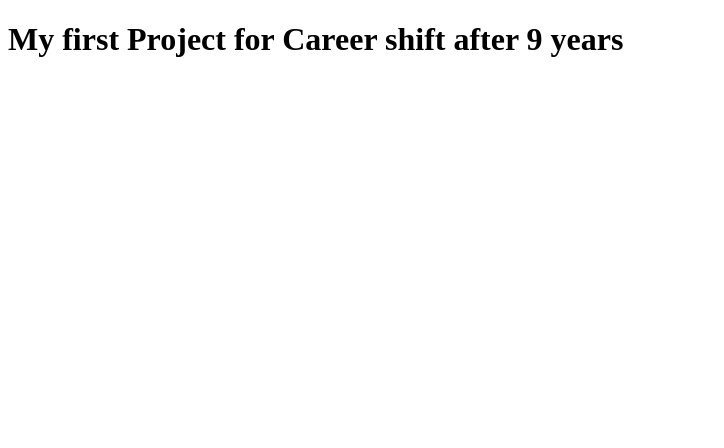
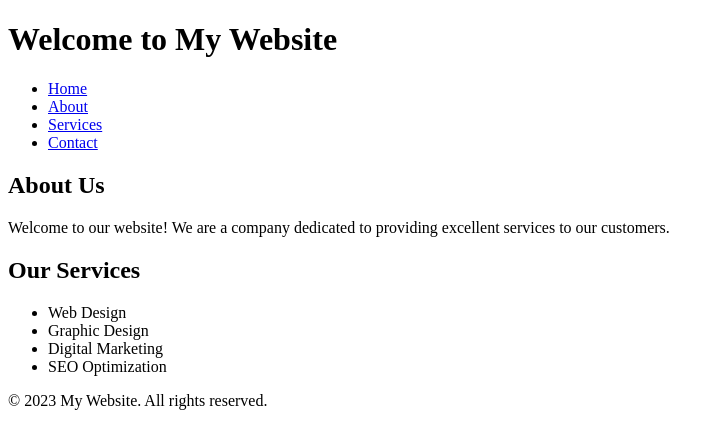
Before and after one commit to nhramos-glitch/support_portal, a plain HTML site: page index.html in a window 1280 px wide. Shown: the whole page, without its empty margins (0-724 px from the left). Drawn offline with Linux system fonts and the light colour scheme.

Commit message:
Added body

```diff
--- a/index.html
+++ b/index.html
@@ -6,6 +6,30 @@
     <title>Your Support 24/7</title>
 </head>
 <body>
-    <h1>My first Project for Career shift after 9 years</h1>
+    <header>
+        <h1>Welcome to My Website</h1>
+    </header>
+    <nav>
+        <ul>
+            <li><a href="#">Home</a></li>
+            <li><a href="#">About</a></li>
+            <li><a href="#">Services</a></li>
+            <li><a href="#">Contact</a></li>
+        </ul>
+    </nav>
+    <main>
+        <h2>About Us</h2>
+        <p>Welcome to our website! We are a company dedicated to providing excellent services to our customers.</p>
+        <h2>Our Services</h2>
+        <ul>
+            <li>Web Design</li>
+            <li>Graphic Design</li>
+            <li>Digital Marketing</li>
+            <li>SEO Optimization</li>
+        </ul>
+    </main>
+    <footer>
+        <p>&copy; 2023 My Website. All rights reserved.</p>
+    </footer>
 </body>
 </html>
```
